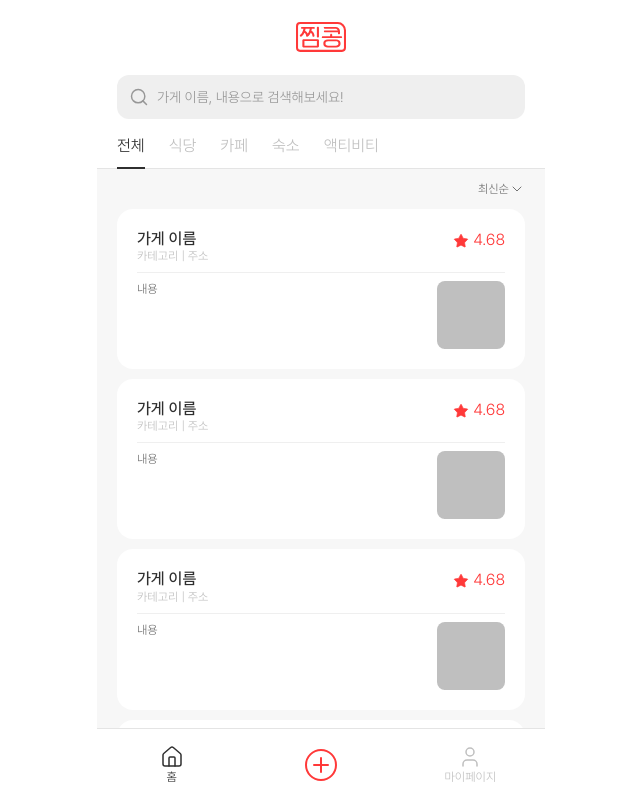
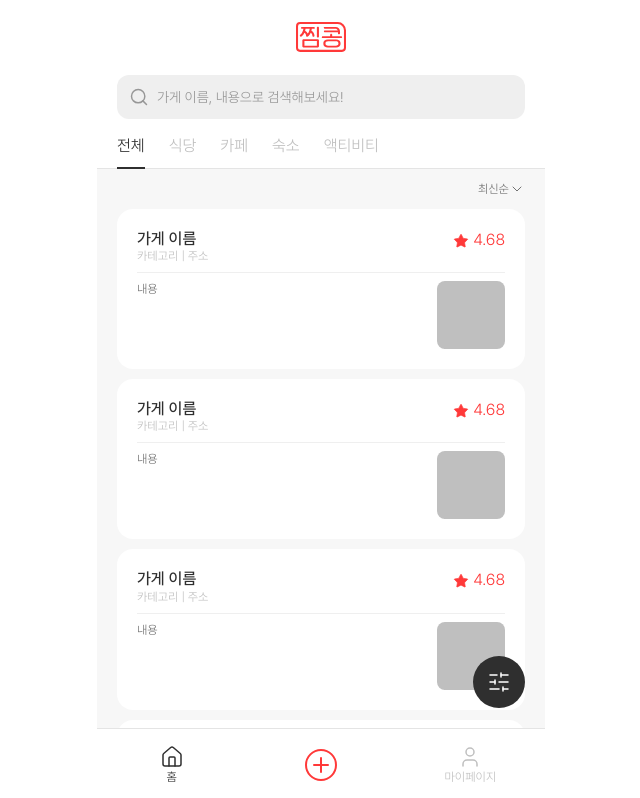
Before and after one commit to JjimKong/Frontend, a React (Vite) app: page / in a window 1280 px wide. Shown: the top 798 px of the page, without its empty margins (319-959 px from the left). Built offline with nearby package versions, Linux system fonts and the light colour scheme.

Commit message:
refactor: FloatingButton 재사용을 위한 분리

```diff
--- /dev/null
+++ b/src/components/common/FilterButton.tsx
@@ -0,0 +1,16 @@
+import { SlidersHorizontal } from "lucide-react";
+import { useModalStore } from "@/stores/useModal";
+import FloatingButton from "./FloatingButton";
+
+export default function FilterButton({ filter }: { filter: string[] }) {
+    const { openModal } = useModalStore();
+
+    return (
+        <FloatingButton onClick={() => openModal("filter")}>
+            <SlidersHorizontal
+                color={filter.length > 0 ? "#FF3939" : "white"}
+                strokeWidth={1.5}
+            />
+        </FloatingButton>
+    );
+}
--- a/src/components/common/FloatingButton.tsx
+++ b/src/components/common/FloatingButton.tsx
@@ -1,25 +1,28 @@
-import { SlidersHorizontal } from "lucide-react";
 import useScroll from "@/hooks/useScroll";
-import { useModalStore } from "@/stores/useModal";
+import { twMerge } from "tailwind-merge";
 
-export default function FloatingButton({ filter }: { filter: string[] }) {
-    const { openModal } = useModalStore();
+export default function FloatingButton({
+    onClick,
+    children,
+    className,
+}: {
+    onClick: () => void;
+    children: React.ReactNode;
+    className?: string;
+}) {
     const scroll = useScroll();
 
     return (
         <>
-            <div className="fixed w-full bottom-36">
+            <div className={twMerge("fixed w-full bottom-36", className)}>
                 <div className="relative z-2 w-full max-w-md">
                     <button
                         className={`floating-btn bg-gray1000 ${
                             scroll > 100 && "translate-y-[-60px]"
                         }`}
-                        onClick={() => openModal("filter")}
+                        onClick={onClick}
                     >
-                        <SlidersHorizontal
-                            color={filter.length > 0 ? "#FF3939" : "white"}
-                            strokeWidth={1.5}
-                        />
+                        {children}
                     </button>
                 </div>
             </div>
```
